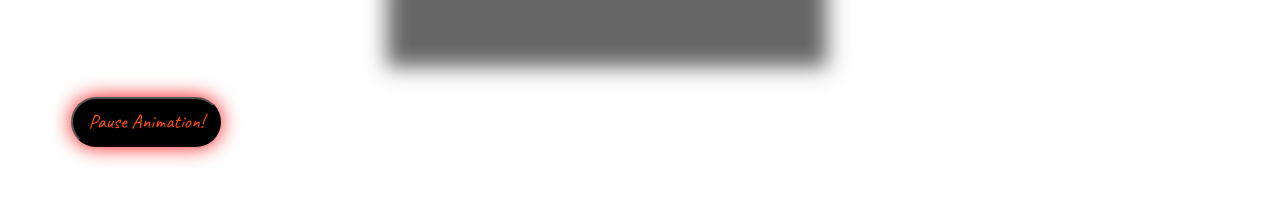
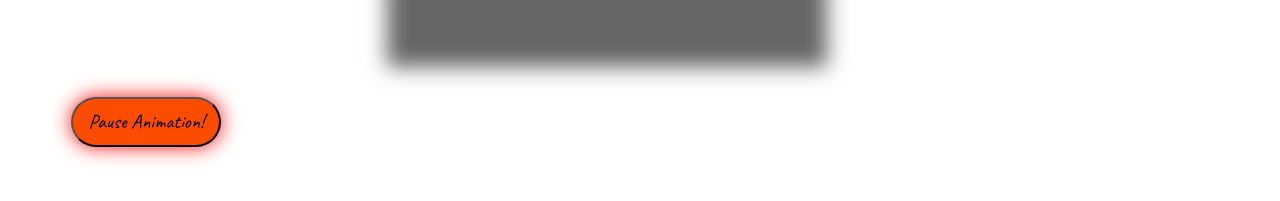
Before and after one commit to davidxv15/Colored-Markers, a plain HTML site: page index.html in a window 1280 px wide. Shown: the part 327-528 px from the top of the page. Drawn offline with Linux system fonts and the light colour scheme; a web font is replaced by a local one.

Commit message:
pause button text color edit

```diff
--- a/style.css
+++ b/style.css
@@ -121,8 +121,8 @@ h1 {
   width: 150px;
   font-family: "Caveat", sans-serif;
   font-size: 20px;
-  color: rgb(252, 76, 0);
-  background-color: #000000;
+  color: rgb(0, 0, 0);
+  background-color: rgb(252, 76, 0);
   border-radius: 50px;
   position: relative;
   left: 5%;
```
